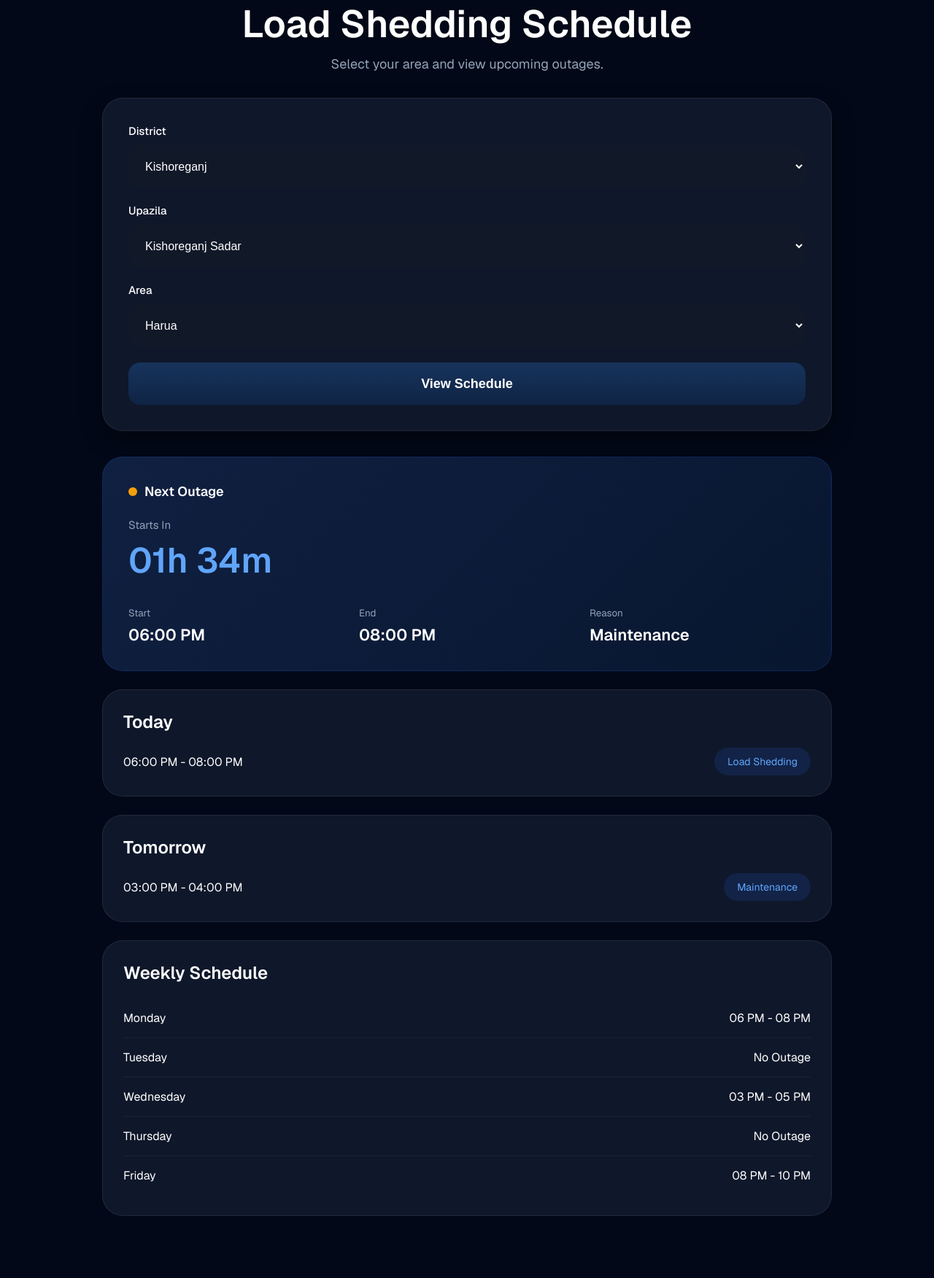
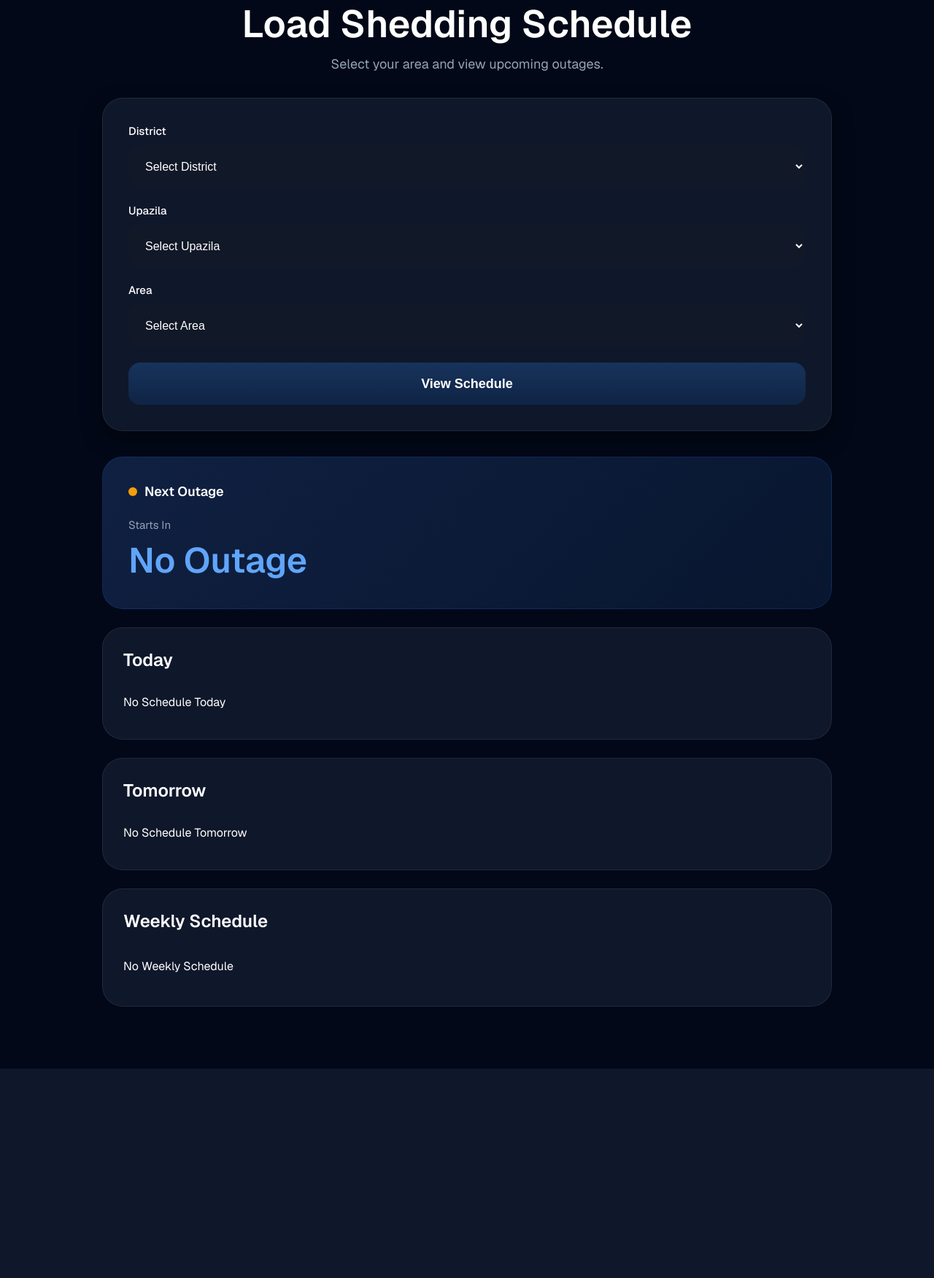
Before and after one commit to tahmidulkhan24/BatiAlert, a Django app: page /schedule/ in a window 1280 px wide. Shown: the part 133-1885 px from the top of the page at 73% size. After the commit the page ends 1598 px from the top, so only its background shows below. Run offline with Django 5.2, Linux system fonts and the light colour scheme; data that the repository does not hold is empty.

Commit message:
schedule done

```diff
--- a/core/urls.py
+++ b/core/urls.py
@@ -12,5 +12,16 @@ urlpatterns = [
         'schedule/',
         views.schedule,
         name='schedule'
-    )
+    ),
+    path(
+    'ajax/get-upazilas/',
+    views.get_upazilas,
+    name='get_upazilas'
+    ),
+
+    path(
+        'ajax/get-areas/',
+        views.get_areas,
+        name='get_areas'
+    ),
 ]
--- a/core/views.py
+++ b/core/views.py
@@ -1,4 +1,8 @@
 from django.shortcuts import render
+from django.http import JsonResponse
+from .models import *
+from datetime import date, timedelta, datetime
+from django.db.models import Q
 
 
 def home(request):
@@ -6,8 +10,286 @@ def home(request):
         request,
         'base.html'
     )
+
+
 def schedule(request):
+
+    districts = (
+        Area.objects
+        .values_list(
+            'district',
+            flat=True
+        )
+        .distinct()
+    )
+
+    selected_district = request.GET.get(
+        'district'
+    )
+
+    selected_upazila = request.GET.get(
+        'upazila'
+    )
+
+    selected_area = request.GET.get(
+        'area'
+    )
+
+    upazilas = []
+
+    areas = []
+
+    today_schedules = []
+
+    tomorrow_schedules = []
+
+    weekly_rows = []
+
+    next_outage = None
+
+    countdown = None
+
+    today = date.today()
+
+    tomorrow = (
+        today +
+        timedelta(days=1)
+    )
+    #aita diye time theke ajker day ber kore
+    today_day = (
+        today.strftime("%A")
+    )
+
+    tomorrow_day = (
+        tomorrow.strftime("%A")
+    )
+
+    if selected_district:
+
+        upazilas = (
+            Area.objects.filter(
+                district=selected_district
+            )
+            .values_list(
+                'upazila',
+                flat=True
+            )
+            .distinct()
+        )
+
+    if (
+        selected_district and
+        selected_upazila
+    ):
+
+        areas = (
+            Area.objects.filter(
+                district=selected_district,
+                upazila=selected_upazila
+            )
+        )
+
+    if selected_area:
+
+        # TODAY
+
+        today_schedules = (
+            Schedule.objects.filter(
+                area_id=selected_area
+            ).filter(
+
+                Q(
+                    schedule_type='Daily'
+                )
+
+                |
+
+                Q(
+                    schedule_type='Weekly',
+                    day_of_week=today_day
+                )
+
+            )
+        )
+
+        # TOMORROW
+
+        tomorrow_schedules = (
+            Schedule.objects.filter(
+                area_id=selected_area
+            ).filter(
+
+                Q(
+                    schedule_type='Daily'
+                )
+
+                |
+
+                Q(
+                    schedule_type='Weekly',
+                    day_of_week=tomorrow_day
+                )
+
+            )
+        )
+
+        # WEEKLY CARD
+
+        weekly_schedules = (
+            Schedule.objects.filter(
+                area_id=selected_area,
+                schedule_type='Weekly'
+            )
+        )
+
+        for schedule in weekly_schedules:
+
+            weekly_rows.append({
+
+                'day':
+                schedule.day_of_week,
+
+                'start_time':
+                schedule.start_time,
+
+                'end_time':
+                schedule.end_time,
+
+            })
+
+
+
+        now = datetime.now()
+
+        current_time = now.time()
+
+        for schedule in today_schedules:
+
+            if schedule.start_time > current_time:
+
+                next_outage = schedule
+
+                break
+        if next_outage:
+
+            outage_datetime = datetime.combine(
+                today,
+                next_outage.start_time
+            )
+
+            diff = (
+                outage_datetime - now
+            )
+
+            total_seconds = int(
+                diff.total_seconds()
+            )
+
+            hours = (
+                total_seconds // 3600
+            )
+
+            minutes = (
+                total_seconds % 3600
+            ) // 60
+
+            countdown = (
+                f"{hours}h {minutes}m"
+            )
+
+    context = {
+
+        'districts':
+        districts,
+
+        'upazilas':
+        upazilas,
+
+        'areas':
+        areas,
+
+        'selected_district':
+        selected_district,
+
+        'selected_upazila':
+        selected_upazila,
+
+        'selected_area':
+        selected_area,
+
+        'today_schedules':
+        today_schedules,
+
+        'tomorrow_schedules':
+        tomorrow_schedules,
+
+        'weekly_rows':
+        weekly_rows,
+
+        'next_outage':
+        next_outage,
+
+        'countdown':
+        countdown,
+
+    }
+
     return render(
         request,
-        'schedule.html'
+        'schedule.html',
+        context
     )
+
+def get_upazilas(request):
+
+    district = request.GET.get(
+        'district'
+    )
+
+    upazilas = list(
+
+        Area.objects.filter(
+            district=district
+        )
+        .values_list(
+            'upazila',
+            flat=True
+        )
+        .distinct()
+
+    )
+
+    return JsonResponse(
+        {
+            'upazilas': upazilas
+        }
+    )
+
+
+def get_areas(request):
+
+    district = request.GET.get(
+        'district'
+    )
+
+    upazila = request.GET.get(
+        'upazila'
+    )
+
+    areas = list(
+
+        Area.objects.filter(
+            district=district,
+            upazila=upazila
+        ).values(
+            'id',
+            'area_name'
+        )
+
+    )
+
+    return JsonResponse(
+        {
+            'areas': areas
+        }
+    )
--- a/static/css/style.css
+++ b/static/css/style.css
@@ -810,6 +810,15 @@ body{
   justify-content:space-between;
 
   align-items:center;
+
+  padding:12px 0;
+
+  border-bottom:
+  1px solid rgba(255,255,255,.05);
+}
+
+.schedule-item:last-child{
+  border-bottom:none;
 }
 
 .badge{
--- a/static/js/script.js
+++ b/static/js/script.js
@@ -215,3 +215,136 @@ document.addEventListener(
 
   }
 );
+/* ==========================
+   AJAX SCHEDULE FILTER
+========================== */
+
+document.addEventListener(
+  "DOMContentLoaded",
+  function(){
+
+    const districtSelect =
+    document.getElementById(
+      "district"
+    );
+
+    const upazilaSelect =
+    document.getElementById(
+      "upazila"
+    );
+
+    const areaSelect =
+    document.getElementById(
+      "area"
+    );
+
+    if(
+      !districtSelect ||
+      !upazilaSelect ||
+      !areaSelect
+    ){
+      return;
+    }
+
+    districtSelect.addEventListener(
+      "change",
+      function(){
+
+        const district =
+        this.value;
+
+        fetch(
+          `/ajax/get-upazilas/?district=${district}`
+        )
+
+        .then(
+          response =>
+          response.json()
+        )
+
+        .then(
+          data => {
+
+            upazilaSelect.innerHTML =
+            `
+            <option value="">
+            Select Upazila
+            </option>
+            `;
+
+            areaSelect.innerHTML =
+            `
+            <option value="">
+            Select Area
+            </option>
+            `;
+
+            data.upazilas.forEach(
+              function(upazila){
+
+                upazilaSelect.innerHTML +=
+                `
+                <option value="${upazila}">
+                ${upazila}
+                </option>
+                `;
+
+              }
+            );
+
+          }
+        );
+
+      }
+    );
+
+    upazilaSelect.addEventListener(
+      "change",
+      function(){
+
+        const district =
+        districtSelect.value;
+
+        const upazila =
+        this.value;
+
+        fetch(
+          `/ajax/get-areas/?district=${district}&upazila=${upazila}`
+        )
+
+        .then(
+          response =>
+          response.json()
+        )
+
+        .then(
+          data => {
+
+            areaSelect.innerHTML =
+            `
+            <option value="">
+            Select Area
+            </option>
+            `;
+
+            data.areas.forEach(
+              function(area){
+
+                areaSelect.innerHTML +=
+                `
+                <option value="${area.id}">
+                ${area.area_name}
+                </option>
+                `;
+
+              }
+            );
+
+          }
+        );
+
+      }
+    );
+
+  }
+);
--- a/templates/schedule.html
+++ b/templates/schedule.html
@@ -22,7 +22,7 @@
 
         <div class="schedule-filter-card">
 
-            <form>
+            <form method="GET">
 
                 <div class="form-group">
 
@@ -30,8 +30,29 @@
                         District
                     </label>
 
-                    <select class="form-input">
-                        <option>Kishoreganj</option>
+                    <select
+                        id="district"
+                        name="district"
+                        class="form-input"
+                    >
+
+                    <option value="">
+                        Select District
+                    </option>
+
+                    {% for district in districts %}
+
+                    <option
+                        value="{{ district }}"
+                        {% if district == selected_district %}
+                        selected
+                        {% endif %}
+                    >
+                        {{ district }}
+                    </option>
+
+                    {% endfor %}
+
                     </select>
 
                 </div>
@@ -42,8 +63,21 @@
                         Upazila
                     </label>
 
-                    <select class="form-input">
-                        <option>Kishoreganj Sadar</option>
+                    <select
+                        id="upazila"
+                        name="upazila"
+                        class="form-input"
+                    >
+                        <option value="">Select Upazila</option>
+                        {% for upazila in upazilas  %}
+                       <option value="{{ upazila }}"
+                        {% if upazila == selected_upazila %}
+                        selected
+                        {% endif %}
+                       >
+                        {{ upazila }}
+                        </option>
+                    {% endfor %}
                     </select>
 
                 </div>
@@ -54,14 +88,35 @@
                         Area
                     </label>
 
-                    <select class="form-input">
-                        <option>Harua</option>
+                    <select
+                        id="area"
+                        name="area"
+                        class="form-input"
+                    >
+
+                    <option value="">
+                        Select Area
+                    </option>
+
+                    {% for area in areas %}
+
+                    <option
+                        value="{{ area.id }}"
+                        {% if area.id|stringformat:"s" == selected_area %}
+                        selected
+                        {% endif %}
+                    >
+                        {{ area.area_name }}
+                    </option>
+
+                    {% endfor %}
+
                     </select>
 
                 </div>
 
                 <button
-                    type="button"
+                    type="submit"
                     class="schedule-btn">
 
                     View Schedule
@@ -71,6 +126,7 @@
             </form>
 
         </div>
+
 
         <!-- RESULT -->
 
@@ -96,9 +152,11 @@
 
                 </div>
 
+                {% if next_outage %}
+
                 <div class="countdown-time">
 
-                    01h 34m
+                     {{ countdown }}
 
                 </div>
 
@@ -108,7 +166,9 @@
 
                         <small>Start</small>
 
-                        <h3>06:00 PM</h3>
+                        <h3>
+                            {{ next_outage.start_time}}
+                        </h3>
 
                     </div>
 
@@ -116,7 +176,9 @@
 
                         <small>End</small>
 
-                        <h3>08:00 PM</h3>
+                        <h3>
+                            {{ next_outage.end_time }}
+                        </h3>
 
                     </div>
 
@@ -124,11 +186,23 @@
 
                         <small>Reason</small>
 
-                        <h3>Maintenance</h3>
+                        <h3>
+                             {{ next_outage.reason|default:"N/A" }}
+                        </h3>
 
                     </div>
 
                 </div>
+
+                {% else %}
+
+                <div class="countdown-time">
+
+                    No Outage
+
+                </div>
+
+                {% endif %}
 
             </div>
 
@@ -139,19 +213,30 @@
                 <h2>
                     Today
                 </h2>
+                 {% for schedule in today_schedules %}
+                <div class="schedule-item">
+
+                    <span>
+                        {{ schedule.start_time }} - {{ schedule.end_time }}
+                    </span>
+
+                    <span class="badge">
+                        {{ schedule.reason }}
+                    </span>
+                </div>
+                {% empty %}
 
                 <div class="schedule-item">
 
                     <span>
-                        06:00 PM - 08:00 PM
-                    </span>
 
-                    <span class="badge">
-                        Load Shedding
+                        No Schedule Today
+
                     </span>
 
                 </div>
 
+             {% endfor %}
             </div>
 
             <!-- TOMORROW -->
@@ -161,19 +246,30 @@
                 <h2>
                     Tomorrow
                 </h2>
+               {% for schedule in tomorrow_schedules %}
+                <div class="schedule-item">
+
+                    <span>
+                        {{ schedule.start_time }} - {{ schedule.end_time}}
+                    </span>
+
+                    <span class="badge">
+                        {{ schedule.reason }}
+                    </span>
+
+                </div>
+                {% empty %}
 
                 <div class="schedule-item">
 
                     <span>
-                        03:00 PM - 04:00 PM
-                    </span>
 
-                    <span class="badge">
-                        Maintenance
+                        No Schedule Tomorrow
+
                     </span>
 
                 </div>
-
+              {% endfor %}
             </div>
 
             <!-- WEEKLY -->
@@ -184,30 +280,34 @@
                     Weekly Schedule
                 </h2>
 
+                {% for row in weekly_rows %}
+
                 <div class="week-row">
-                    <span>Monday</span>
-                    <span>06 PM - 08 PM</span>
+
+                    <span>
+                        {{ row.day }}
+                    </span>
+
+                    <span>
+                        {{ row.start_time }}
+                        -
+                        {{ row.end_time }}
+                    </span>
+
                 </div>
 
+
+                {% empty %}
+
                 <div class="week-row">
-                    <span>Tuesday</span>
-                    <span>No Outage</span>
+
+                    <span>
+                        No Weekly Schedule
+                    </span>
+
                 </div>
 
-                <div class="week-row">
-                    <span>Wednesday</span>
-                    <span>03 PM - 05 PM</span>
-                </div>
-
-                <div class="week-row">
-                    <span>Thursday</span>
-                    <span>No Outage</span>
-                </div>
-
-                <div class="week-row">
-                    <span>Friday</span>
-                    <span>08 PM - 10 PM</span>
-                </div>
+                {% endfor %}
 
             </div>
 
```
Also changed, not shown: templates/notice.html (deleted).
